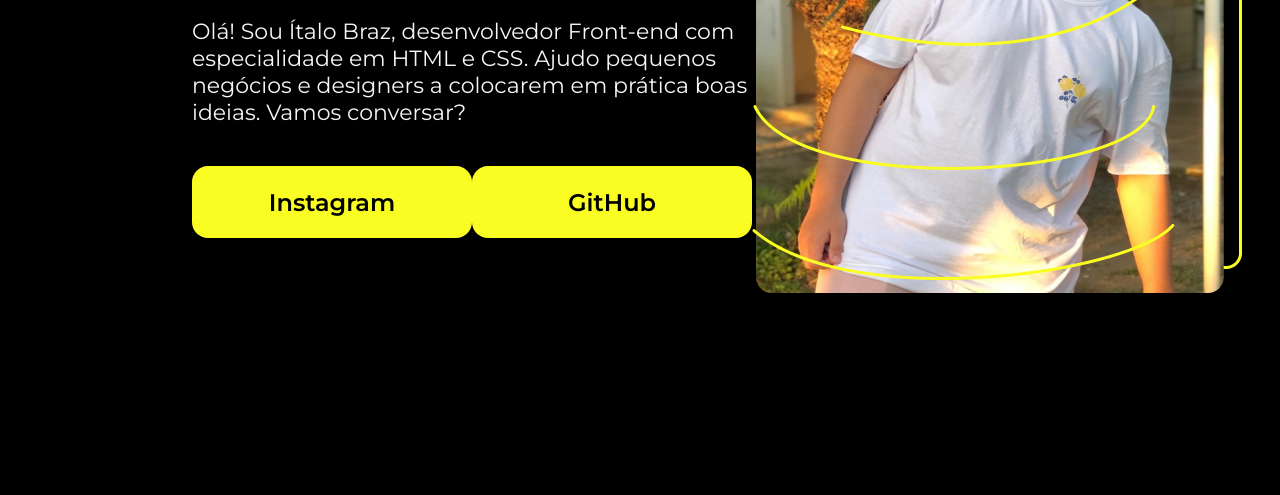
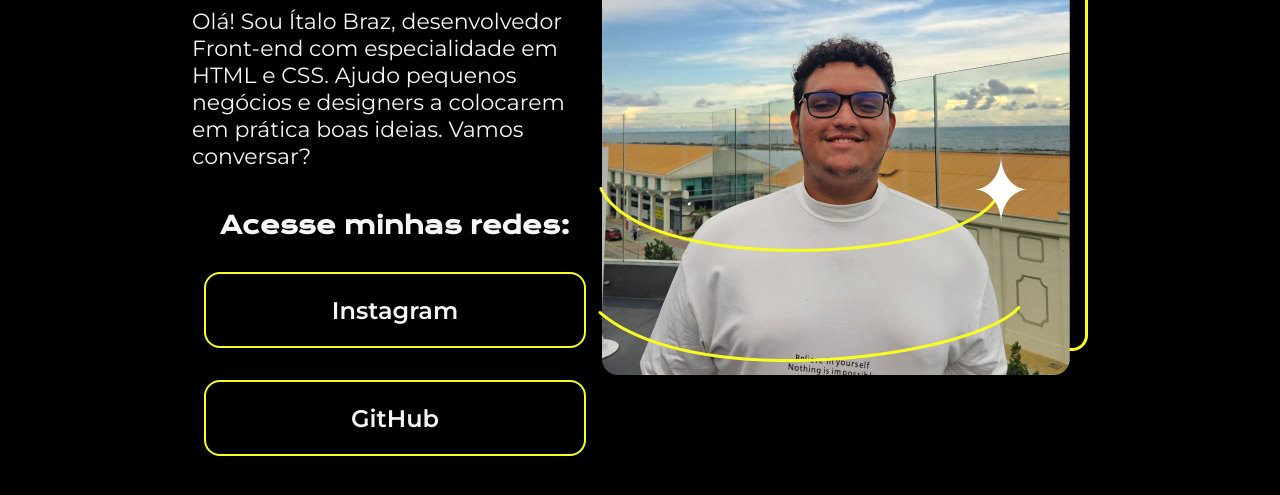
Before and after one commit to ItaloBrazz/Portifolio-Projeto, a plain HTML site: page index.html in a window 1280 px wide. Shown: the part 385-880 px from the top of the page. Drawn offline with nearby package versions, Linux system fonts and the light colour scheme.

Commit message:
Trocando imagem e atualizando botões

```diff
--- a/css/style.css
+++ b/css/style.css
@@ -42,18 +42,24 @@ body{
 .apr__botoes{
     display: flex;
     justify-content: space-between;
-
+    flex-direction: column;
+    align-items: center;
+    gap: 32px;
 }
-
+.apr_bt_texto{
+    font-family: "Krona One", sans-serif;
+    font-size: 24px;
+    font-weight: 400px;
+}
 .apr_bt_links{
-    background-color: #F9FD22;
-    width: 280px;
+    border: 2px solid #F9FD22;
+    width: 378px;
     text-align: center;
     border-radius: 16px;
     font-size: 24px;
     padding: 21.5px 0px;
     text-decoration: none;
-    color:black;
+    color: #f6f6f6;
     font-family: "Montserrat", sans-serif;
     font-weight: 600;
 }
--- a/index.html
+++ b/index.html
@@ -10,14 +10,16 @@
    <header></header>
    <main class="apresentacao">
     <section class="apr__conteudo">
+
         <h1 class="apr__conteudo__titulo">Eleve seu negócio digital a outro nível<strong class="titleStr"> com um Front-end de qualidade!</strong></h1>
         <p class="apr__conteudo__texto">Olá! Sou Ítalo Braz, desenvolvedor Front-end com especialidade em HTML e CSS. Ajudo pequenos negócios e designers a colocarem em prática boas ideias. Vamos conversar?</p>
         <div class="apr__botoes">
+            <h2 class="apr_bt_texto">Acesse minhas redes:</h2>
             <a class="apr_bt_links" href="https://www.instagram.com/jtalobraz/">Instagram</a>
             <a class="apr_bt_links" href="https://github.com/ItaloBrazz">GitHub</a>
         </div>
     </section>
-    <img src="img/projeto.png" alt="Foto de Ítalo Braz"
-   </main>
+    <img src="img/perfil.png" alt="Foto de Ítalo Braz"
+    </main>
 </body>
 </html>
```
Also changed, not shown: img/perfil.png (added).
